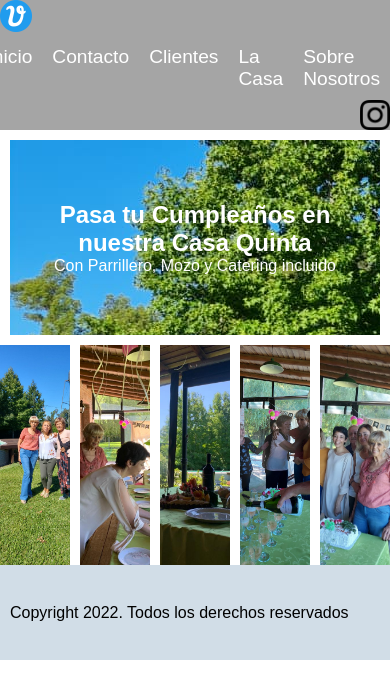
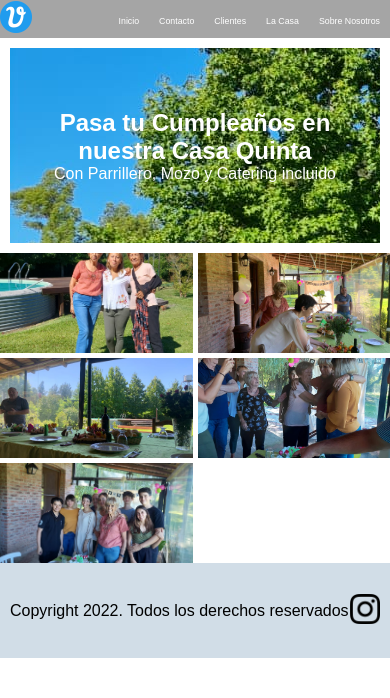
Before and after one commit to Alejogarcia08/lavieja_estacion, a plain HTML site: page paginas/clientes.html in a window 390 px wide. Drawn offline with Linux system fonts and the light colour scheme; a web font is replaced by a local one.

Commit message:
agregue grid

```diff
--- a/css/estilos.css
+++ b/css/estilos.css
@@ -34,12 +34,6 @@ li a{
     color: white;
     font-size: 1.2rem;
 }
-.ig__logo{
-    display: flex;
-
-    width: 30px;
-    height: 30px;
-}
 
 
 /* Medio */
@@ -60,18 +54,18 @@ li a{
 
 .titulo{
     display: flex;
-    margin-top: 400px;
+    /* margin-top: 400px; */
     font-family: Akshar, sans-serif;
     text-align: center;
     color: white;
-    text-shadow: -2px -2px 1px #000, 2px 2px 1px #000, -2px 2px 1px #000, 2px -2px 1px #000;
+    font-size: 40px;
 
 }
 .texto__principal{
     font-family: Akshar, sans-serif;
     text-align:center;
     color: white;
-    text-shadow: -2px -2px 1px #000, 2px 2px 1px #000, -2px 2px 1px #000, 2px -2px 1px #000;
+    font-size: 20px;
 
 }
 
@@ -82,9 +76,23 @@ width: 100%;
 
 /* footer */
 .copyright{
-
+    margin: auto;
+    display: flex;
+    flex-direction: row;
+    align-items: center;
+    justify-content: end;
+    flex-wrap: wrap ;
     padding: 10px;
     background-color: rgb(209, 221, 231);
+}
+.ig__logo{
+
+    width: 30px;
+    height: 30px;
+}
+.titulo__footer{
+    display: flex;
+    flex-grow: 1;
 }
 
 /* PAGE--CASA */
@@ -309,6 +317,28 @@ transition: all 0.5s ;
 
 /* Media Querie */
 
-@media (min-width:541px) and (max-width: 720){}
+@media (min-width:541px) and (max-width: 720){
 
-@media (min-width: 320px) and (max-width:540px){}
+
+        grid-template-columns: 1fr 1fr;
+        grid-template-rows: 100px 100px 100px;
+
+
+
+}
+
+@media (min-width: 320px) and (max-width:540px){
+    .contenedor__clientes{
+        display: grid;
+        grid-template-columns: 1fr 1fr ;
+        grid-template-rows: 100px 100px 100px;
+        background-position: center;
+        gap: 5px;
+        }
+
+        li a{
+            font-size: 0.55rem;
+        }
+
+
+    }
--- a/paginas/clientes.html
+++ b/paginas/clientes.html
@@ -26,11 +26,11 @@
     </section>
     <!-- redes sociales -->
 
-    <section class="redes">
+ <!--    <section class="redes">
         <a href="https://www.instagram.com/laviejaestacion23/">
             <img class="ig__logo" src="../recursos/instagram.png" alt="logo_ig">
         </a>
-    </section>
+    </section> -->
 </header>
 <main>
 <section class="titulo__clientes">
@@ -47,8 +47,14 @@
 
     </section>
 </main>
-<footer>
-    <p class="copyright">Copyright 2022. Todos los derechos reservados</p>
+<footer class="copyright">
+    <p class="titulo__footer">Copyright 2022. Todos los derechos reservados</p>
+<div>
+    <!-- redes sociales -->
+        <a href="https://www.instagram.com/laviejaestacion23/">
+            <img class="ig__logo" src="../recursos/instagram.png" alt="logo_ig">
+        </a>
+</div>
 </footer>
 </body>
 </html>
```
Also changed, not shown: index.html (+10 -4 lines), paginas/casa.html (+10 -4 lines), paginas/contacto.html (+10 -4 lines), paginas/sobre-nosotros.html (+10 -5 lines).
